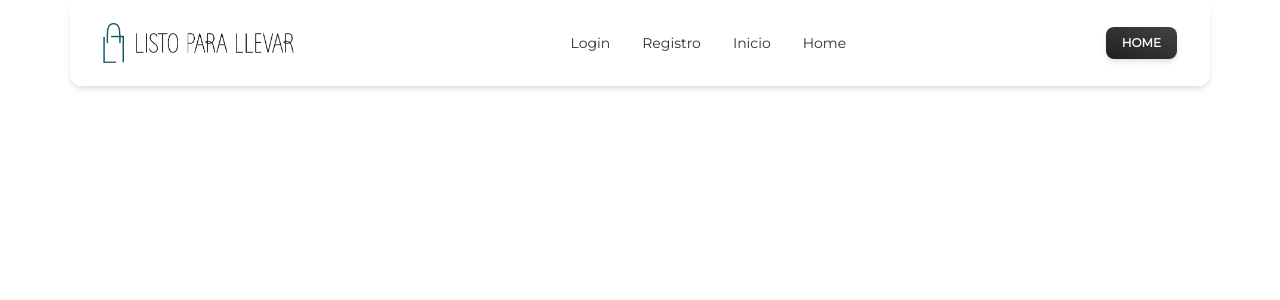
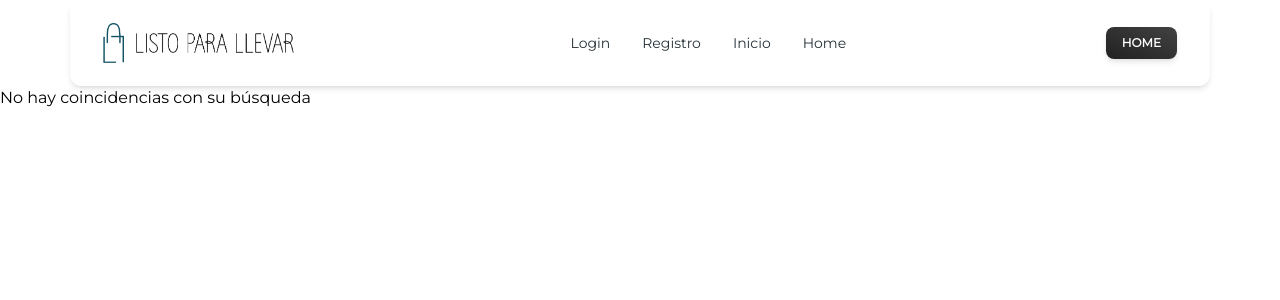
Before and after one commit to No-Country/s10-10-m-php-react-amazon, a React (Vite) app in the folder front/: page /dashboard in a window 1280 px wide. Shown: the top 300 px of the page. Built offline with nearby package versions, Linux system fonts and the light colour scheme.

Commit message:
se crean las carpetas itemDetailContainer itemListContainer

```diff
--- /dev/null
+++ b/front/src/components/itemDetailContainer/index.jsx
@@ -0,0 +1,28 @@
+import React from "react";
+import ItemDetail from "./itemDetail";
+import { params } from 'wouter';
+
+const ItemDetailContainer = (props) => {
+  const [isLoading, setIsLoading] = useState(true);
+  const [item, setItem] = useState({});
+  const [match, params] = props;
+
+  const id = params.id;
+
+  /** TO DO consultar al back */
+  return (
+    <div>
+      {isLoading ? (
+        <div>
+          <Spinner />
+        </div>
+      ) : (
+        <div>
+          <ItemDetail item={item} key={item.id} />
+        </div>
+      )}
+    </div>
+  );
+};
+
+export default ItemDetailContainer;
--- /dev/null
+++ b/front/src/components/itemDetailContainer/itemDetail/index.jsx
@@ -0,0 +1,11 @@
+import React from 'react'
+
+const ItemDetail = () => {
+  return (
+    <div>
+
+    </div>
+  )
+}
+
+export default ItemDetail
--- /dev/null
+++ b/front/src/components/itemListContainer/index.jsx
@@ -0,0 +1,29 @@
+import { Spinner } from '@material-tailwind/react'
+import React from 'react'
+import { useEffect, useState } from 'react'
+import ItemList from './itemList'
+
+
+
+const ItemListContainer = ({products}) => {
+
+    const [items, setItems] = useState([])
+    const [isLoading, setIsLoading] = useState(true)
+
+
+    useEffect(() => {
+        setIsLoading(true)
+        setTimeout(() => {
+            setItems([...products])
+            setIsLoading(false)
+        }, 2000)
+    }, [products])
+
+  return (
+    <div>
+            {isLoading ? <div><Spinner /></div> : <div><ItemList items={items} /></div>}
+        </div>
+  )
+}
+
+export default ItemListContainer
--- /dev/null
+++ b/front/src/components/itemListContainer/itemList/index.jsx
@@ -0,0 +1,13 @@
+import React from 'react'
+import Item from './item'
+
+
+const ItemList = ({items}) => {
+  return (
+    <div>
+        {items.length !== 0 ? items.map((item) => <Item item={item} key={item.id} />) : <div><h3>No hay coincidencias con su búsqueda</h3></div>}
+    </div>
+  )
+}
+
+export default ItemList
--- /dev/null
+++ b/front/src/components/itemListContainer/itemList/item/index.jsx
@@ -0,0 +1,11 @@
+import React from 'react'
+
+const Item = () => {
+  return (
+    <div>
+
+    </div>
+  )
+}
+
+export default Item
--- a/front/src/routes/index.jsx
+++ b/front/src/routes/index.jsx
@@ -4,6 +4,9 @@ import Home from "../views/home";
 import LoginUser from "../views/auth/authUser/loginUser";
 import SignUpUser from "../views/auth/authUser/signUpUser";
 import RecoverPass from "../views/auth/authUser/loginUser/recoverPass";
+import Dashboard from "../views/dashboard";
+import ItemDetailContainer from "../components/itemDetailContainer";
+
 const AppRouter = () => {
   return (
     <Router>
@@ -12,6 +15,8 @@ const AppRouter = () => {
       <Route path="/auth/user/signup" component={SignUpUser} />
       <Route path="/auth/user/login" component={LoginUser} />
       <Route path="/recover-pass" component={RecoverPass} />
+      <Route path="/dashboard" component={Dashboard}/>
+      <Route path='/detail/:id' component={ItemDetailContainer}/>
     </Router>
   );
 };
--- /dev/null
+++ b/front/src/views/dashboard/index.jsx
@@ -0,0 +1,15 @@
+import React, { useState } from 'react'
+import ItemListContainer from '../../components/itemListContainer'
+
+const Dashboard = () => {
+    const [products, setProducts] = useState([])
+    /** TO DO consulta al back */
+
+  return (
+    <div>
+      <ItemListContainer products={products}/>
+    </div>
+  )
+}
+
+export default Dashboard
```
Also changed, not shown: front/src/api/itemApi.js (added).
